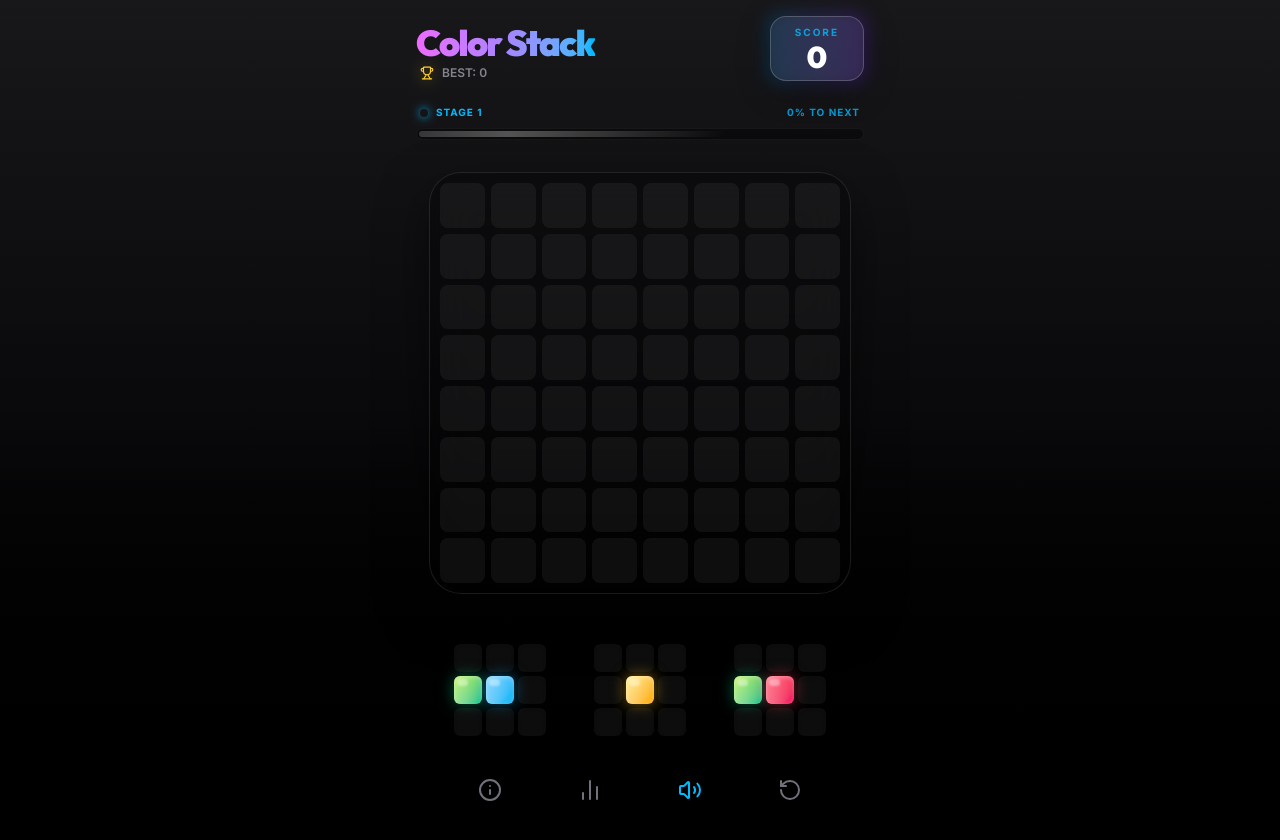
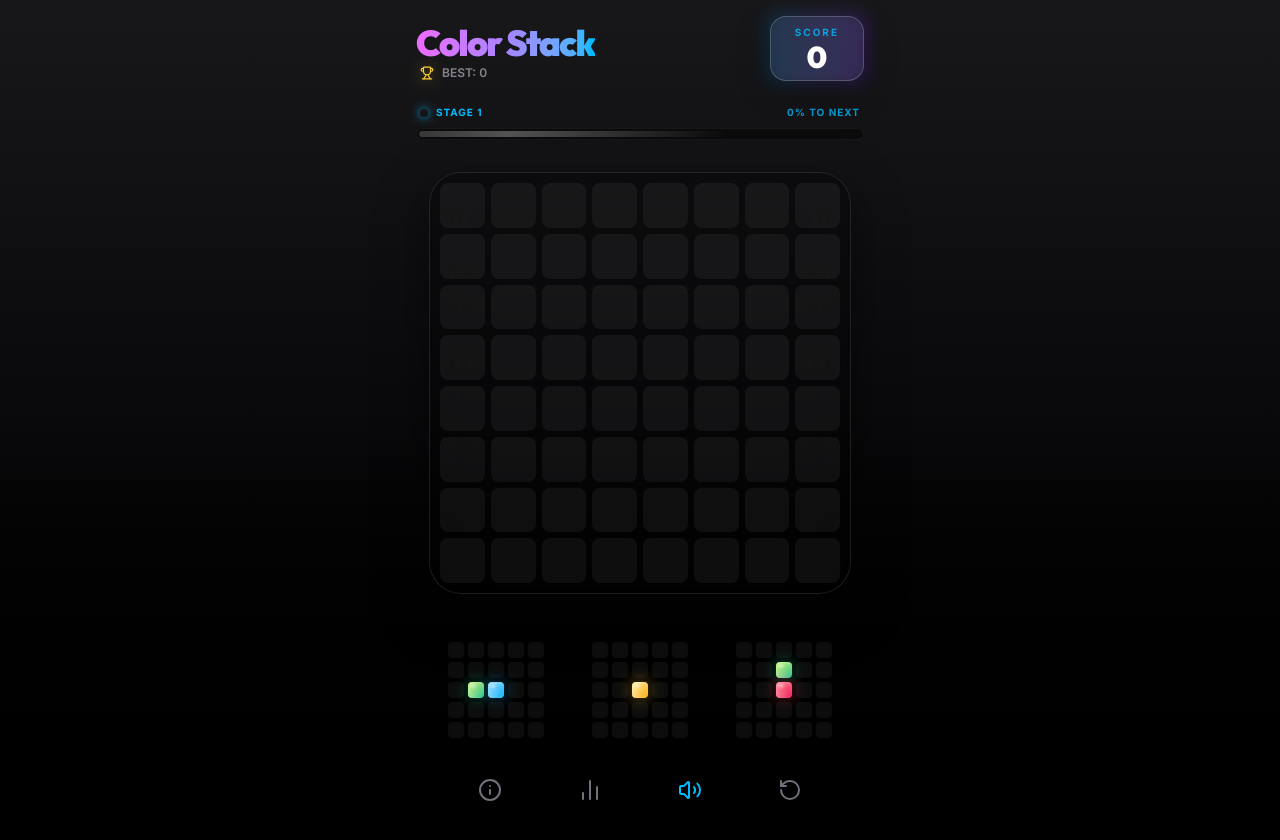
Before and after one commit to vinnicirne/ColorStackPuzzle, a React (Vite) app: page / in a window 1280 px wide. Both pictures are taken after a click on the button "JOGAR". Built offline with nearby package versions, Linux system fonts and the light colour scheme.

Commit message:
fix: piece alignment and clipping for large shapes

```diff
--- a/src/App.tsx
+++ b/src/App.tsx
@@ -14,26 +14,31 @@ const BASE_COLORS: Color[] = ['red', 'blue', 'green', 'yellow', 'purple'];
 
 // Shapes desbloqueadas por nível
 const SHAPES_BY_LEVEL = [
-  // Nível 1-2: formas simples
+  // Nível 1-2: formas básicas (1-3 blocos)
   [
     [[0, 0]],
     [[0, 0], [0, 1]],
     [[0, 0], [1, 0]],
-    [[0, 0], [0, 1], [1, 0], [1, 1]],
+    [[0, 0], [0, 1], [1, 0]],
+    [[0, 0], [0, 1], [1, 1]],
   ],
-  // Nível 3-4: formas médias
+  // Nível 3-5: formas médias (4 blocos)
   [
-    [[0, 0], [0, 1], [0, 2]],
-    [[0, 0], [1, 0], [2, 0]],
-    [[0, 0], [0, 1], [1, 1]],
-    [[0, 0], [1, 0], [1, 1]],
+    [[0, 0], [0, 1], [1, 0], [1, 1]], // Quadrado
+    [[0, 0], [0, 1], [0, 2], [0, 3]], // Linha
+    [[0, 0], [1, 0], [2, 0], [3, 0]], // Coluna
+    [[0, 0], [0, 1], [0, 2], [1, 1]], // T
+    [[0, 0], [1, 0], [2, 0], [2, 1]], // L
+    [[0, 0], [1, 0], [1, 1], [2, 1]], // Z
   ],
-  // Nível 5+: formas avançadas
+  // Nível 6+: formas desafiadoras (5+ blocos e formatos estranhos)
   [
-    [[0, 0], [0, 1], [0, 2], [1, 2]],
-    [[0, 0], [1, 0], [1, 1], [1, 2]],
-    [[0, 1], [1, 0], [1, 1], [1, 2]],
-    [[0, 0], [0, 1], [1, 1], [1, 2]],
+    [[0, 0], [0, 1], [0, 2], [1, 2], [2, 2]], // L Grande
+    [[0, 2], [1, 2], [2, 0], [2, 1], [2, 2]], // J Grande
+    [[0, 1], [1, 0], [1, 1], [1, 2], [2, 1]], // Cruz +
+    [[0, 0], [0, 1], [1, 1], [2, 1], [2, 2]], // Escada
+    [[0, 0], [0, 1], [0, 2], [1, 0], [1, 2]], // U (Copo)
+    [[0, 0], [1, 0], [1, 1], [1, 2], [2, 2]], // S Longo
   ],
 ];
 
@@ -230,6 +235,12 @@ export default function App() {
     if (savedHighScore) setHighScore(parseInt(savedHighScore));
     const savedStats = localStorage.getItem('colorStackStats');
     if (savedStats) setStats(JSON.parse(savedStats));
+
+    // Inicializa AdMob no Startup (Nativo)
+    const isNative = !!(window as any).Capacitor?.isNativePlatform?.();
+    if (isNative) {
+      AdMob.initialize({ initializeForTesting: true }).catch(err => console.log('AdMob Init Fail:', err));
+    }
   }, []);
 
   const updateStats = useCallback((finalScore: number, finalLevel: number) => {
@@ -493,15 +504,14 @@ export default function App() {
 
     if (isNative) {
       try {
-        await AdMob.initialize({ initializeForTesting: false });
         await AdMob.prepareInterstitial({ adId: AD_UNIT_ID });
         await AdMob.showInterstitial();
-        // Escuta o evento de fechamento do anúncio para reiniciar
-        AdMob.addListener(InterstitialAdPluginEvents.Dismissed, () => {
+        const listener = await AdMob.addListener(InterstitialAdPluginEvents.Dismissed, () => {
+          listener.remove();
           startNewGame();
         });
-      } catch {
-        // Se falhar (sem conectividade, etc.), reinicia direto
+      } catch (err) {
+        console.error('AdMob Show Error:', err);
         startNewGame();
       }
     } else {
@@ -559,15 +569,15 @@ export default function App() {
             <div
               className="grid gap-1.5"
               style={{
-                gridTemplateColumns: 'repeat(3, 1fr)',
-                gridTemplateRows: 'repeat(3, 1fr)',
-                width: cellSize * 3 + 12,
-                height: cellSize * 3 + 12
+                gridTemplateColumns: 'repeat(5, 1fr)',
+                gridTemplateRows: 'repeat(5, 1fr)',
+                width: cellSize * 5 + 12,
+                height: cellSize * 5 + 12
               }}
             >
-              {Array.from({ length: 9 }).map((_, i) => {
-                const gr = Math.floor(i / 3);
-                const gc = i % 3;
+              {Array.from({ length: 25 }).map((_, i) => {
+                const gr = Math.floor(i / 5);
+                const gc = i % 5;
                 const block = draggedPiece.piece.shape.find(b => b.x === gr && b.y === gc);
                 return (
                   <div
@@ -961,7 +971,8 @@ export default function App() {
                 const touch = e.touches[0];
                 setDraggedPiece({ piece, index: idx });
                 setSelectedPiece(null);
-                setTouchFloatPos({ x: touch.clientX, y: touch.clientY });
+                // Inicia já com o offset de -30 para evitar o "pulo" ao começar a mover
+                setTouchFloatPos({ x: touch.clientX, y: touch.clientY - 30 });
                 touchDragRef.current = { piece, index: idx, targetR: -1, targetC: -1 };
               }}
               onTouchMove={(e) => {
@@ -975,7 +986,8 @@ export default function App() {
                   touchFloatRef.current.style.left = `${touch.clientX - (fb.y * cellSize + cellSize / 2)}px`;
                   touchFloatRef.current.style.top  = `${touch.clientY - (fb.x * cellSize + cellSize / 2) - 30}px`;
                 }
-                const el = document.elementFromPoint(touch.clientX, touch.clientY);
+                // Detecta a célula baseada na posição DA PEÇA (30px acima), não do dedo
+                const el = document.elementFromPoint(touch.clientX, touch.clientY - 30);
                 const cell = el?.closest('[data-cell]');
                 if (cell) {
                   const r = parseInt(cell.getAttribute('data-r') || '-1');
@@ -1012,25 +1024,25 @@ export default function App() {
             >
               <div
                 className="grid gap-1"
-                style={{ gridTemplateColumns: `repeat(3, 1fr)`, gridTemplateRows: `repeat(3, 1fr)` }}
+                style={{ gridTemplateColumns: `repeat(5, 1fr)`, gridTemplateRows: `repeat(5, 1fr)` }}
               >
-                {Array.from({ length: 9 }).map((_, i) => {
-                  const r = Math.floor(i / 3);
-                  const c = i % 3;
+                {Array.from({ length: 25 }).map((_, i) => {
+                  const r = Math.floor(i / 5);
+                  const c = i % 5;
 
-                  // Centraliza peças pequenas no grid 3x3 do preview
+                  // Centraliza peças no grid 5x5 do preview
                   const minX = Math.min(...piece.shape.map(b => b.x));
                   const maxX = Math.max(...piece.shape.map(b => b.x));
                   const minY = Math.min(...piece.shape.map(b => b.y));
                   const maxY = Math.max(...piece.shape.map(b => b.y));
-                  const shiftX = Math.floor((3 - (maxX - minX + 1)) / 2) - minX;
-                  const shiftY = Math.floor((3 - (maxY - minY + 1)) / 2) - minY;
+                  const shiftX = Math.floor((5 - (maxX - minX + 1)) / 2) - minX;
+                  const shiftY = Math.floor((5 - (maxY - minY + 1)) / 2) - minY;
 
                   const block = piece.shape.find(b => b.x + shiftX === r && b.y + shiftY === c);
                   return (
                     <div
                       key={i}
-                      className={`w-6 h-6 sm:w-7 sm:h-7 rounded-md ${
+                      className={`w-3 h-3 sm:w-4 sm:h-4 rounded-sm ${
                         block ? `${COLOR_MAP[block.color]}` : 'bg-white/5 shadow-inner'
                       } relative overflow-hidden`}
                     >
```
Also changed, not shown: 1 other file (tests, documents, lock files or other folders).
